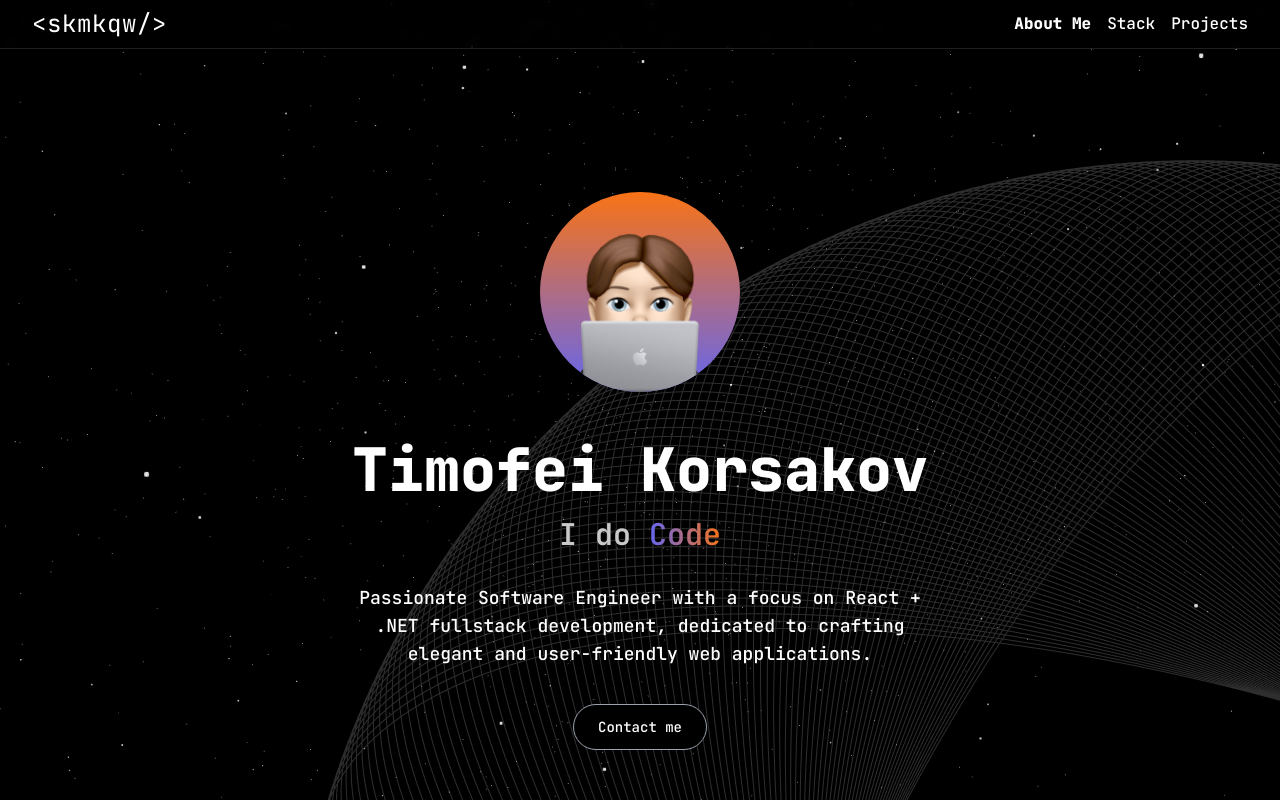
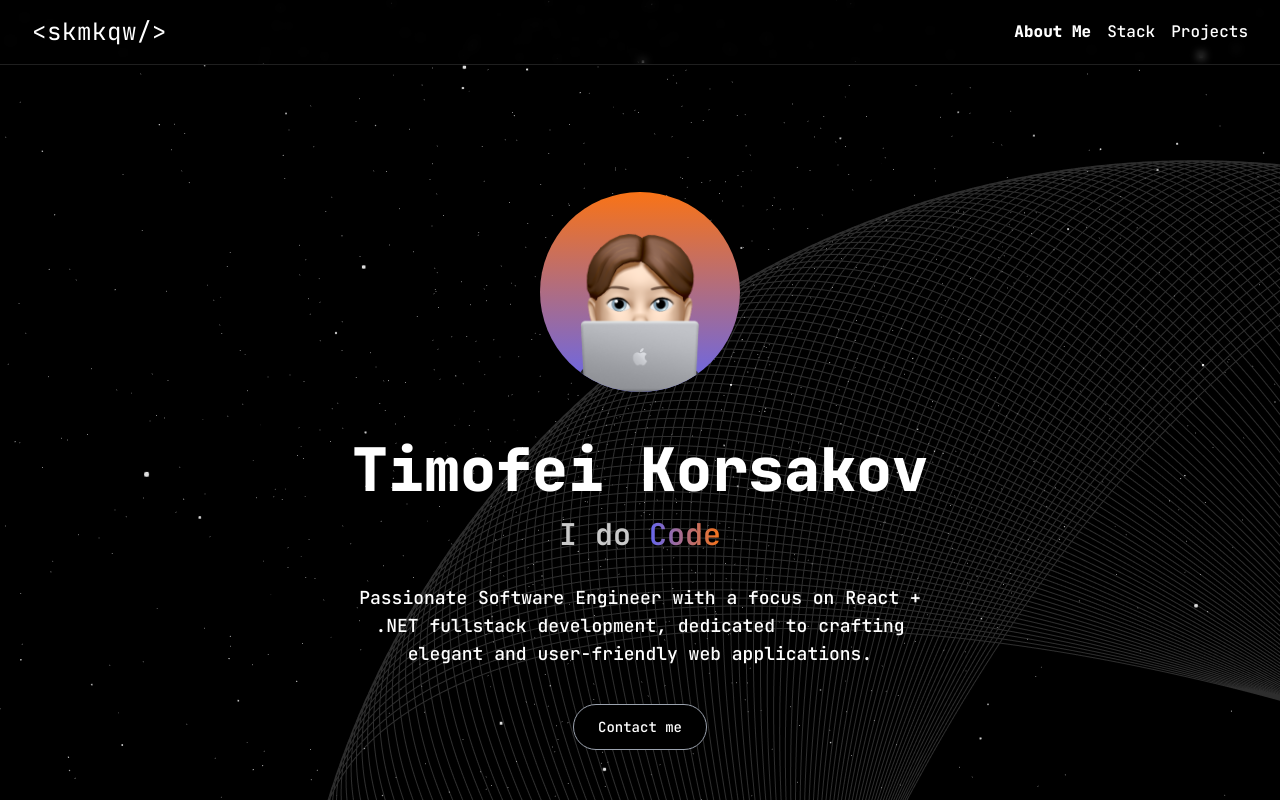
Before and after one commit to skmkqw/Portfolio, a Next.js app: page / in a window 1280 px wide. Shown: the top 800 px of the page. Built offline with nearby package versions, Linux system fonts and the light colour scheme.

Commit message:
fix styles

```diff
--- a/components/shared/Navbar.tsx
+++ b/components/shared/Navbar.tsx
@@ -49,7 +49,7 @@ export default function NavBar() {
 
     return (
         <header className="fixed top-0 left-0 w-full bg-background/80 backdrop-blur-sm z-50 border-b border-[#1f1f1f] flex flex-col items-center transition-all duration-1000 ease-in-out">
-            <div className="flex max-w-screen-xl items-center justify-between w-full px-8 py-2">
+            <div className="flex max-w-screen-xl items-center justify-between w-full px-8 py-4">
                 <Logo />
                 <nav className="hidden md:flex items-center gap-4">
                     {MENU_ITEMS.map((item, idx) => (
```
